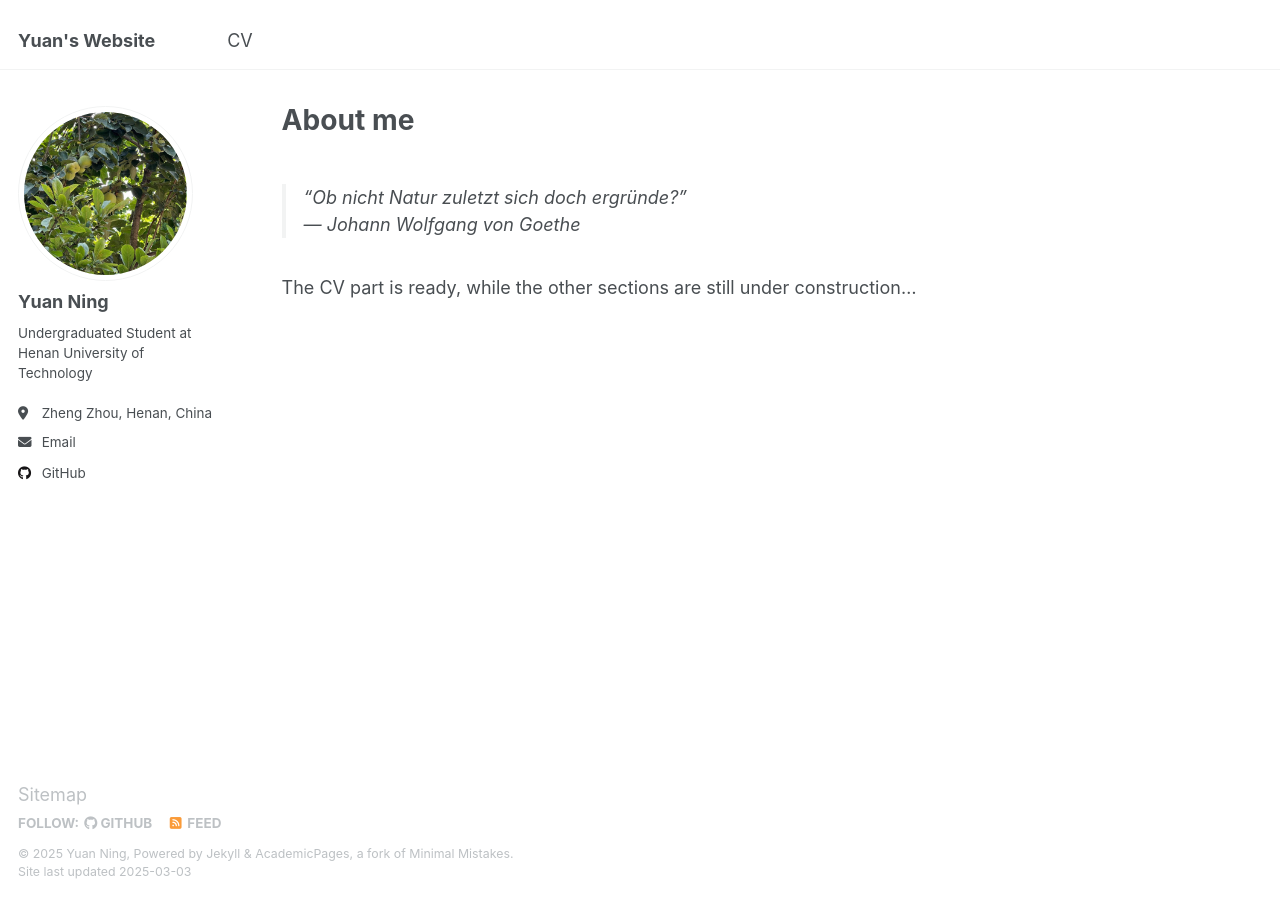
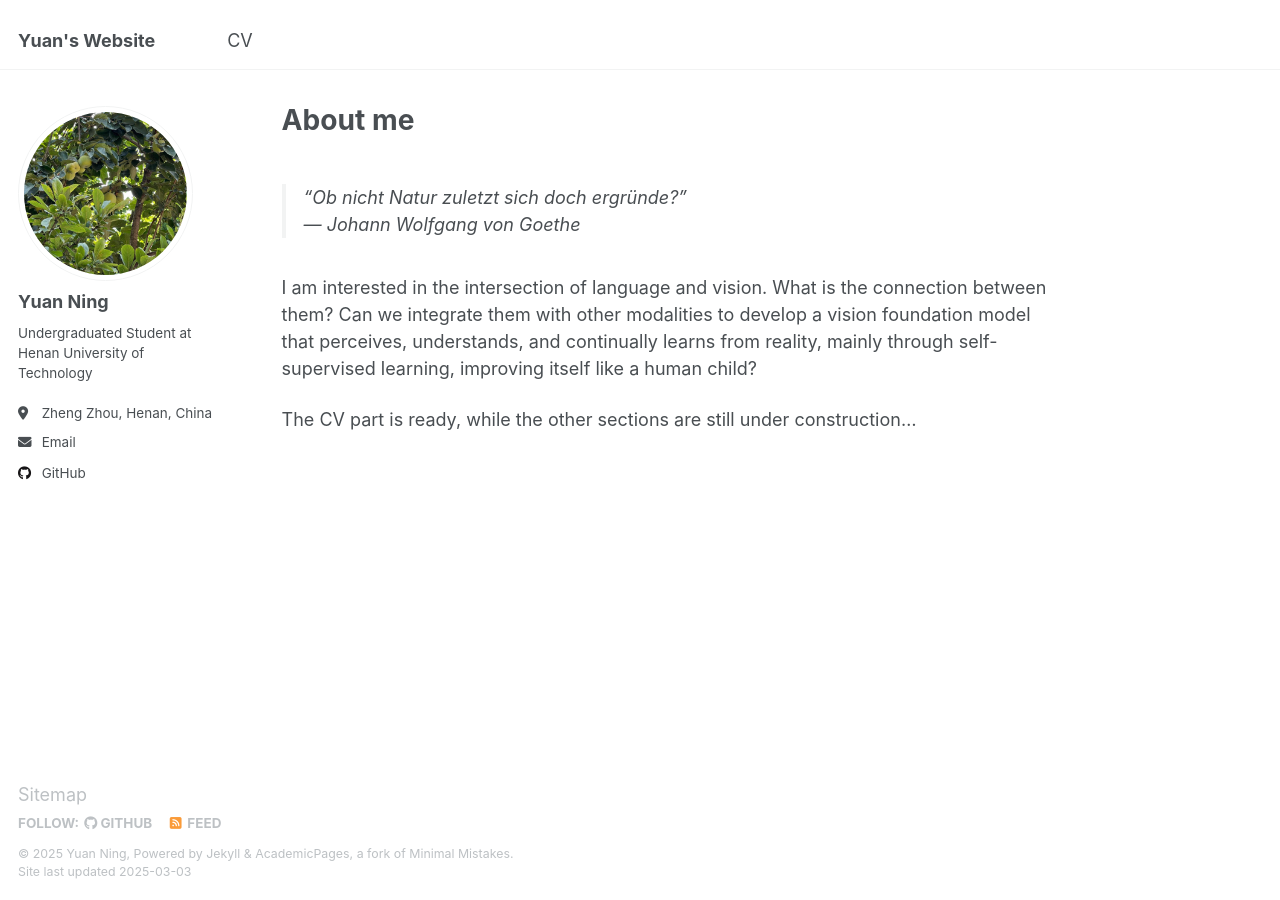
Before and after one commit to YuanN1ng/YuanN1ng.github.io, a Jekyll site: the page built from _pages/about.md, in a window 1280 px wide. Built offline with Jekyll 4.4.1, drawn with Linux system fonts in a browser that asks for light colours.

Commit message:
Update about.md

```diff
--- a/_pages/about.md
+++ b/_pages/about.md
@@ -12,6 +12,6 @@
 > *"Ob nicht Natur zuletzt sich doch ergründe?"*
 > — Johann Wolfgang von Goethe
 
-
+I am interested in the intersection of language and vision. What is the connection between them? Can we integrate them with other modalities to develop a vision foundation model that perceives, understands, and continually learns from reality, mainly through self-supervised learning, improving itself like a human child?
 
 The CV part is ready, while the other sections are still under construction...
```
